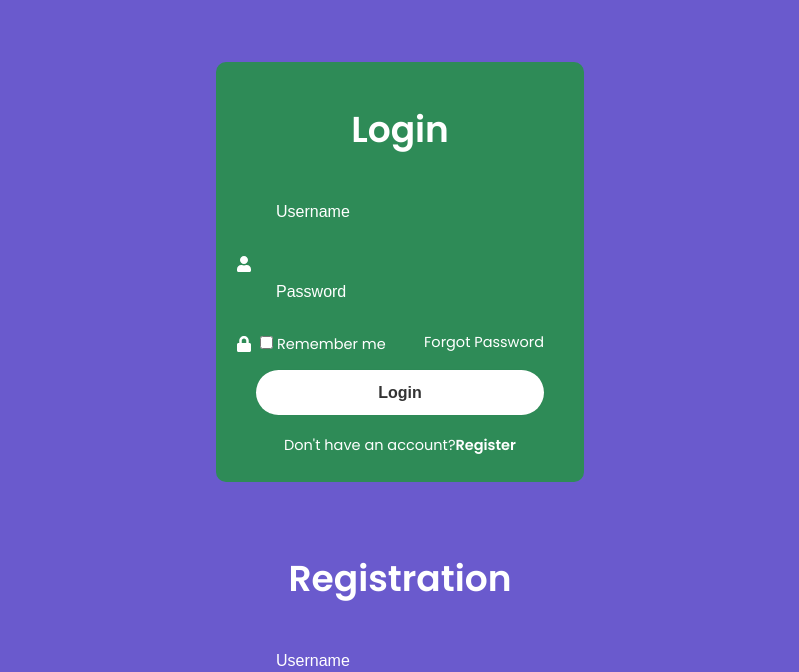
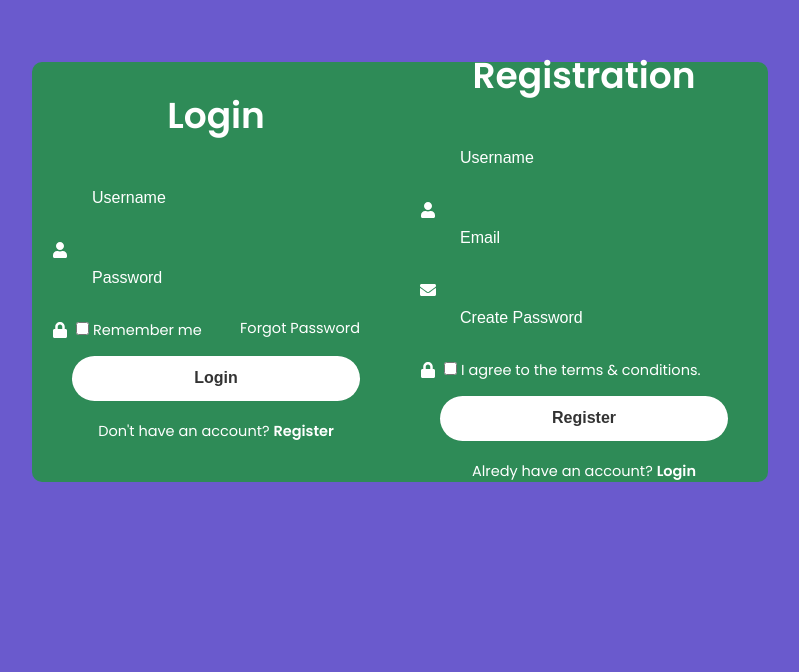
Before and after one commit to MBUDA-BRANICE-NJIRA/Log-In-Form, a React (Create React App) app: page / in a window 1280 px wide. Shown: the part 128-800 px from the top of the page, without its empty margins (240-1039 px from the left). Built offline with nearby package versions, Linux system fonts and the light colour scheme.

Commit message:
Made a function to help finctionlaity of registration and log in

```diff
--- a/src/Components/LoginRegister/LoginRegister.css
+++ b/src/Components/LoginRegister/LoginRegister.css
@@ -4,6 +4,8 @@
     background: seagreen;
     border-radius: 10px;
     color: #fff;
+    display: flex;
+    align-items: center;
 
 }
 
@@ -12,6 +14,12 @@
    padding: 40px;
 
 }
+.Wrapper .form-box .register{
+    position: relative;
+    translate: 400px;
+
+}
+
 form h1{
     font-size: 36px;
     text-align: center;
--- a/src/Components/LoginRegister/LoginRegister.jsx
+++ b/src/Components/LoginRegister/LoginRegister.jsx
@@ -1,12 +1,24 @@
-import React from 'react'
+import React, { useState } from 'react'
 import './LoginRegister.css'
 import { FaUser } from "react-icons/fa";
 import { FaLock } from "react-icons/fa";
 import { FaEnvelope } from "react-icons/fa";
 
 const LoginRegister = () => {
+
+  const [action, setAction] = useState('');
+
+  const registerLink =()=>{
+    setAction('active');
+  };
+
+  const loginLink =()=>{
+    setAction('');
+  };
+
+
   return (
-    <div className='Wrapper'>
+    <div className={`Wrapper ${action}`}>
        <div className="form-box login">
         <form action="">
           <h1>Login</h1>
@@ -29,7 +41,7 @@
            <button type='submit'>Login</button>
 
            <div className="register-link">
-            <p>Don't have an account?<a href="nav#">Register</a></p>
+            <p>Don't have an account? <a href="#" onClick={registerLink}>Register</a></p>
            </div>
         </form>
        </div>
@@ -51,7 +63,7 @@
            </div>
 
            <div className="input-box">
-            <input type="password" placeholder='Password' required />
+            <input type="password" placeholder='Create Password' required />
             <FaLock  className='icon'/>
            </div>
 
@@ -62,7 +74,7 @@
            <button type='submit'>Register</button>
 
            <div className="register-link">
-            <p>Don't have an account?<a href="nav#">Register</a></p>
+            <p>Alredy have an account? <a href="#" onClick={loginLink}>Login</a></p>
            </div>
         </form>
        </div>
```
